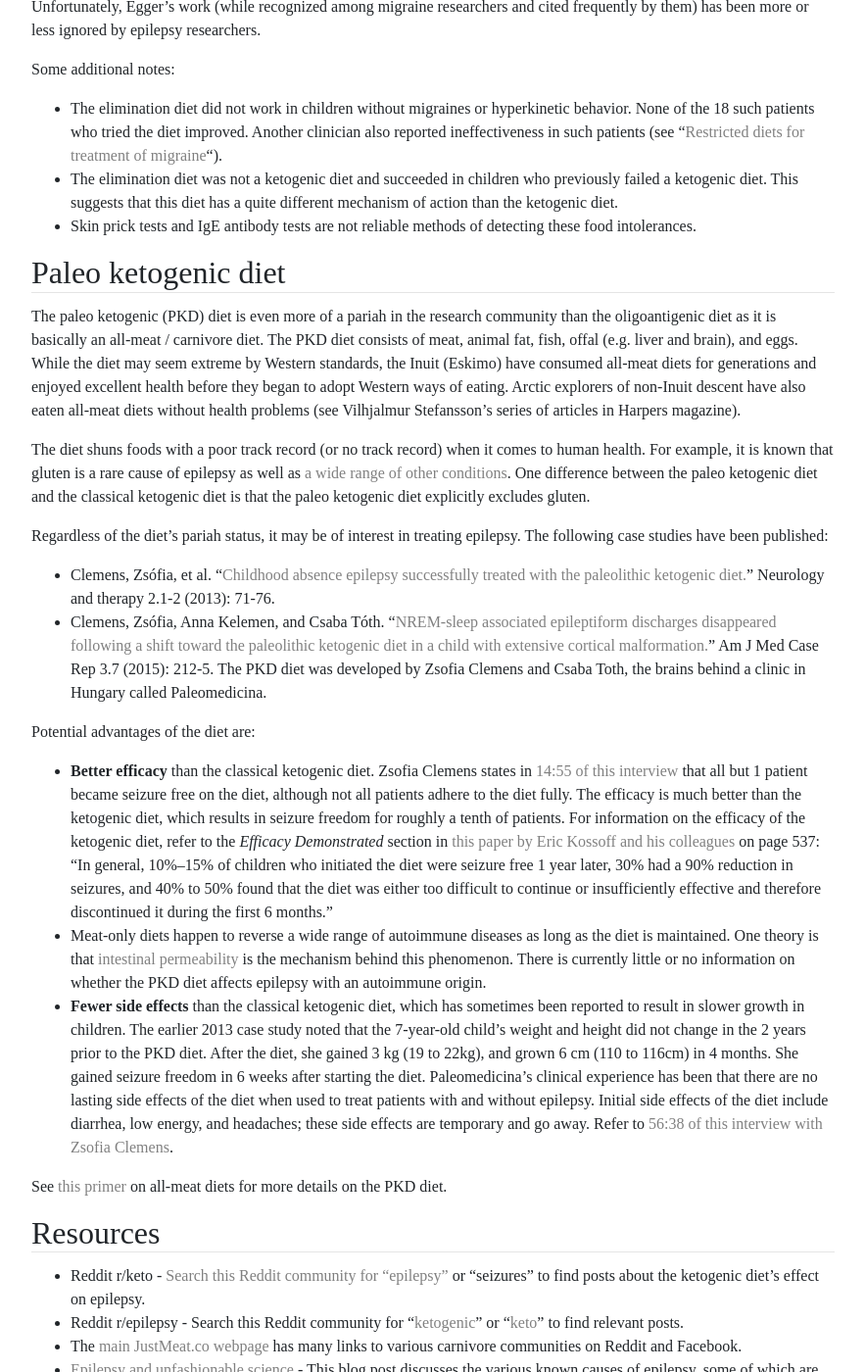
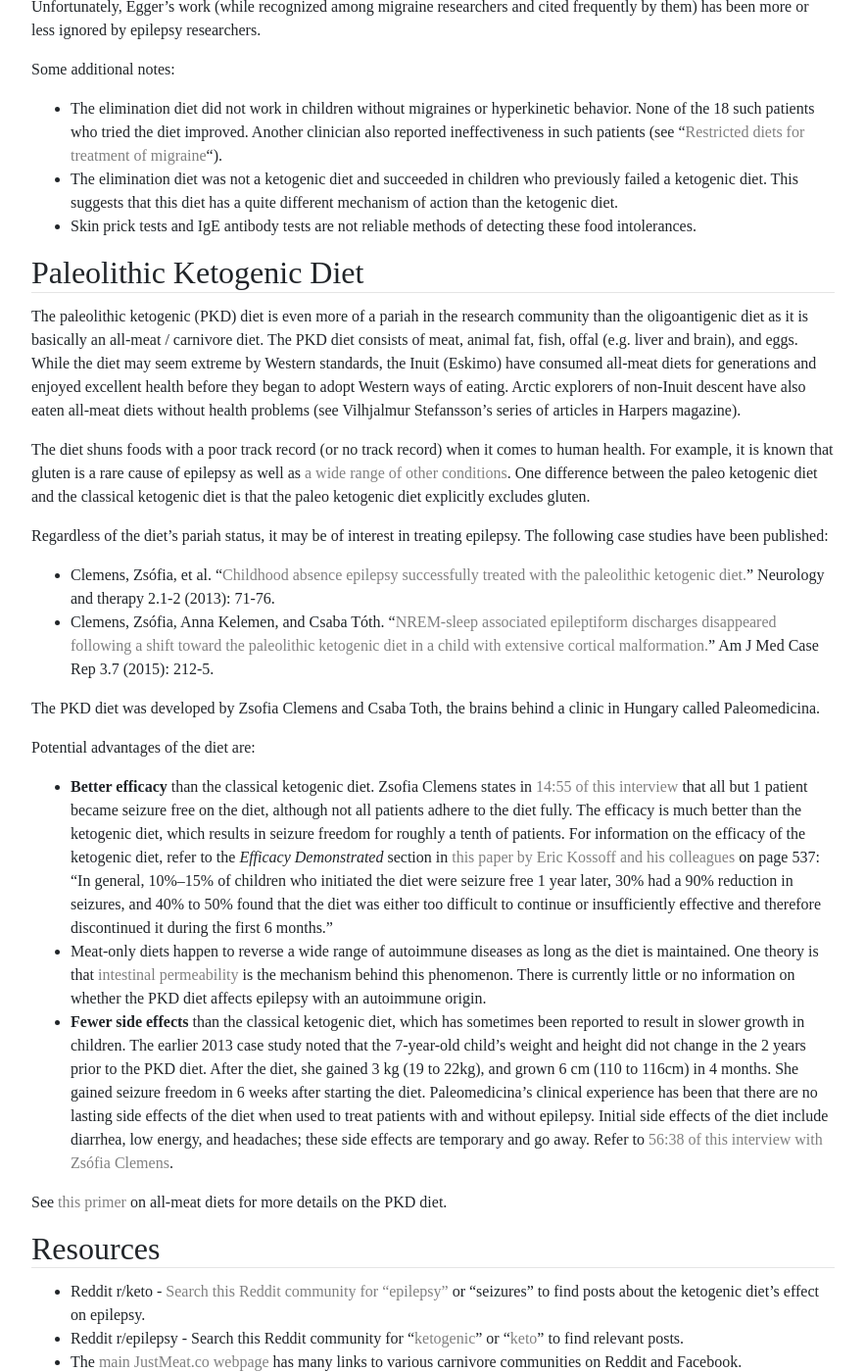
Before and after one commit to bitstein/justmeat.co, a Jekyll site: the page built from wiki/pages/epilepsy.md, in a window 1280 px wide and 1400 px high, scrolled down 3227 px. Shown: the whole window at 98% size, without its empty margins (198-1081 px from the left). Built offline with Jekyll 4.4.1, drawn with Linux system fonts in a browser that asks for light colours; nearby versions of some CDN libraries; some web fonts are replaced; some of the changed text lies outside the part shown.

Commit message:
Update epilepsy.md

```diff
--- a/wiki/pages/epilepsy.md
+++ b/wiki/pages/epilepsy.md
@@ -86,9 +86,9 @@ migraine](http://sci-hub.tw/10.1016/S0022-3476(05)81111-4)“).
 * The elimination diet was not a ketogenic diet and succeeded in children who previously failed a ketogenic diet.  This suggests that this diet has a quite different mechanism of action than the ketogenic diet.
 * Skin prick tests and IgE antibody tests are not reliable methods of detecting these food intolerances.
 
-## Paleo ketogenic diet
+## Paleolithic Ketogenic Diet
 
-The paleo ketogenic (PKD) diet is even more of a pariah in the research community than the oligoantigenic diet as it is basically an all-meat / carnivore diet.  The PKD diet consists of meat, animal fat, fish, offal (e.g. liver and brain), and eggs.  While the diet may seem extreme by Western standards, the Inuit (Eskimo) have consumed all-meat diets for generations and enjoyed excellent health before they began to adopt Western ways of eating.  Arctic explorers of non-Inuit descent have also eaten all-meat diets without health problems (see Vilhjalmur Stefansson’s series of articles in Harpers magazine).
+The paleolithic ketogenic (PKD) diet is even more of a pariah in the research community than the oligoantigenic diet as it is basically an all-meat / carnivore diet.  The PKD diet consists of meat, animal fat, fish, offal (e.g. liver and brain), and eggs.  While the diet may seem extreme by Western standards, the Inuit (Eskimo) have consumed all-meat diets for generations and enjoyed excellent health before they began to adopt Western ways of eating.  Arctic explorers of non-Inuit descent have also eaten all-meat diets without health problems (see Vilhjalmur Stefansson’s series of articles in Harpers magazine).
 
 The diet shuns foods with a poor track record (or no track record) when it comes to human health.  For example, it is known that gluten is a rare cause of epilepsy as well as [a wide range of other conditions](http://obscurescience.com/2018/12/28/the-surprising-science-on-gluten/).  One difference between the paleo ketogenic diet and the classical ketogenic diet is that the paleo ketogenic diet explicitly excludes gluten.
 
@@ -96,6 +96,7 @@ Regardless of the diet’s pariah status, it may be of interest in treating epil
 
 * Clemens, Zsófia, et al. “[Childhood absence epilepsy successfully treated with the paleolithic ketogenic diet.](https://www.researchgate.net/publication/257146708_Childhood_Absence_Epilepsy_Successfully_Treated_with_the_Paleolithic_Ketogenic_Diet)” Neurology and therapy 2.1-2 (2013): 71-76.
 * Clemens, Zsófia, Anna Kelemen, and Csaba Tóth. “[NREM-sleep associated epileptiform discharges disappeared following a shift toward the paleolithic ketogenic diet in a child with extensive cortical malformation.](https://www.researchgate.net/publication/279199153_NREM-sleep_Associated_Epileptiform_Discharges_Disappeared_Following_a_Shift_toward_the_Paleolithic_Ketogenic_Diet_in_a_Child_with_Extensive_Cortical_Malformation)” Am J Med Case Rep 3.7 (2015): 212-5.
+
 The PKD diet was developed by Zsofia Clemens and Csaba Toth, the brains behind a clinic in Hungary called Paleomedicina.
 
 Potential advantages of the diet are:
@@ -104,7 +105,7 @@ Potential advantages of the diet are:
 For information on the efficacy of the ketogenic diet, refer to the *Efficacy Demonstrated* section in [this paper by Eric Kossoff and his colleagues](http://citeseerx.ist.psu.edu/viewdoc/download?doi=10.1.1.603.3149&rep=rep1&type=pdf) on page 537: “In general, 10%–15% of children who initiated the diet were seizure free 1 year later, 30% had a 90% reduction in seizures, and 40% to 50% found that the diet was either too difficult to continue or insufficiently effective and therefore discontinued it during the first 6 months.”
 * Meat-only diets happen to reverse a wide range of autoimmune diseases as long as the diet is maintained.  One theory is that [intestinal permeability](http://obscurescience.com/2018/12/17/how-does-the-carnivore-diet-reverse-serious-health-conditions/) is the mechanism behind this phenomenon.  There is currently little or no information on whether the PKD diet affects epilepsy with an autoimmune origin.
 * **Fewer side effects** than the classical ketogenic diet, which has sometimes been reported to result in slower growth in children.  The earlier 2013 case study noted that the 7-year-old child’s weight and height did not change in the 2 years prior to the PKD diet.  After the diet, she gained 3 kg (19 to 22kg), and grown 6 cm (110 to 116cm) in 4 months.  She gained seizure freedom in 6 weeks after starting the diet.
-Paleomedicina’s clinical experience has been that there are no lasting side effects of the diet when used to treat patients with and without epilepsy.  Initial side effects of the diet include diarrhea, low energy, and headaches; these side effects are temporary and go away.  Refer to [56:38 of this interview with Zsofia Clemens](https://www.biohackerslab.com/ep66-dr-zsofia-clemens/).
+Paleomedicina’s clinical experience has been that there are no lasting side effects of the diet when used to treat patients with and without epilepsy.  Initial side effects of the diet include diarrhea, low energy, and headaches; these side effects are temporary and go away.  Refer to [56:38 of this interview with Zsófia Clemens](https://www.biohackerslab.com/ep66-dr-zsofia-clemens/).
 
 
 See [this primer](https://obscurescience.com/2018/11/21/just-meat-the-un-western-diet/) on all-meat diets for more details on the PKD diet.
```
